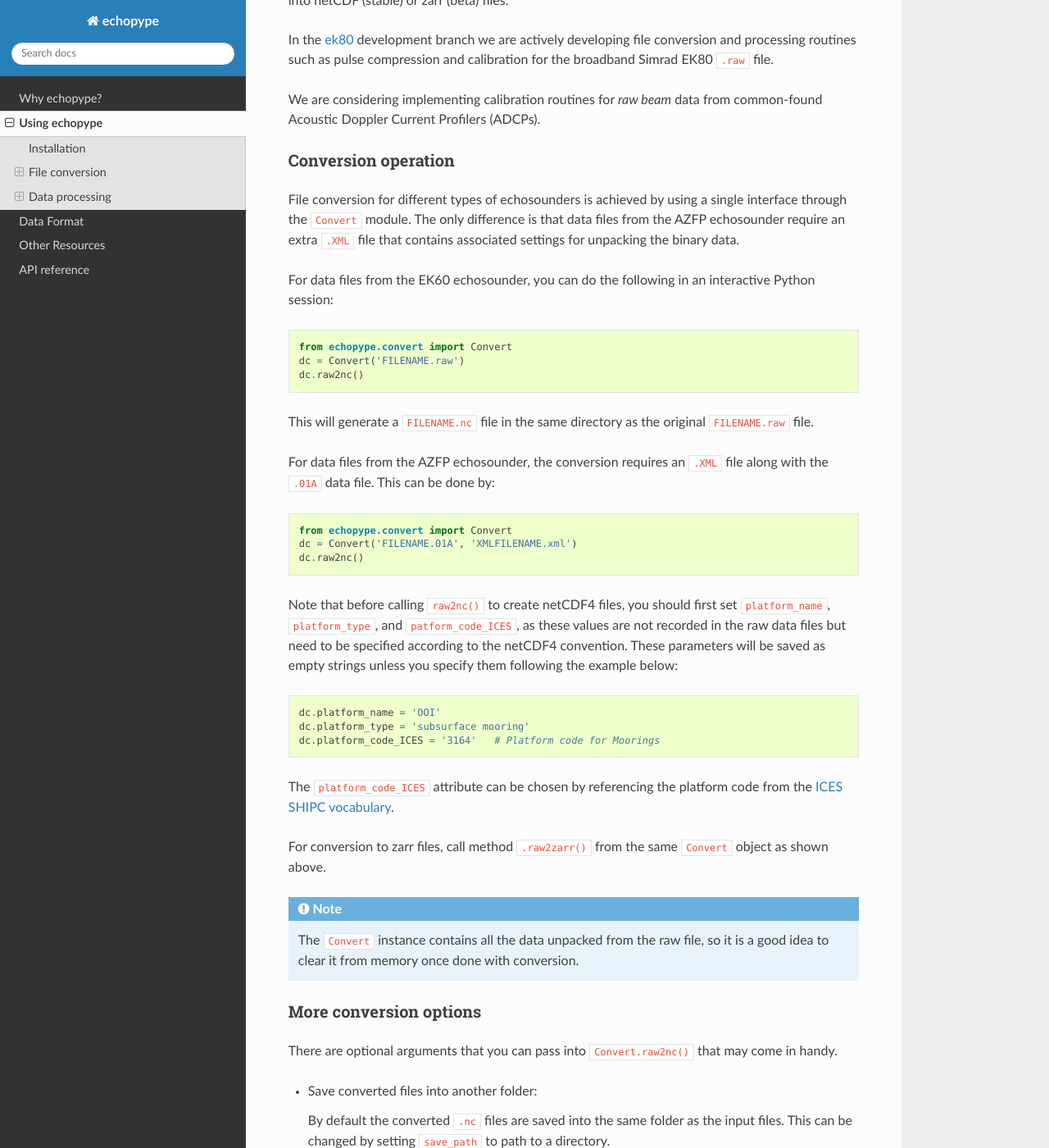
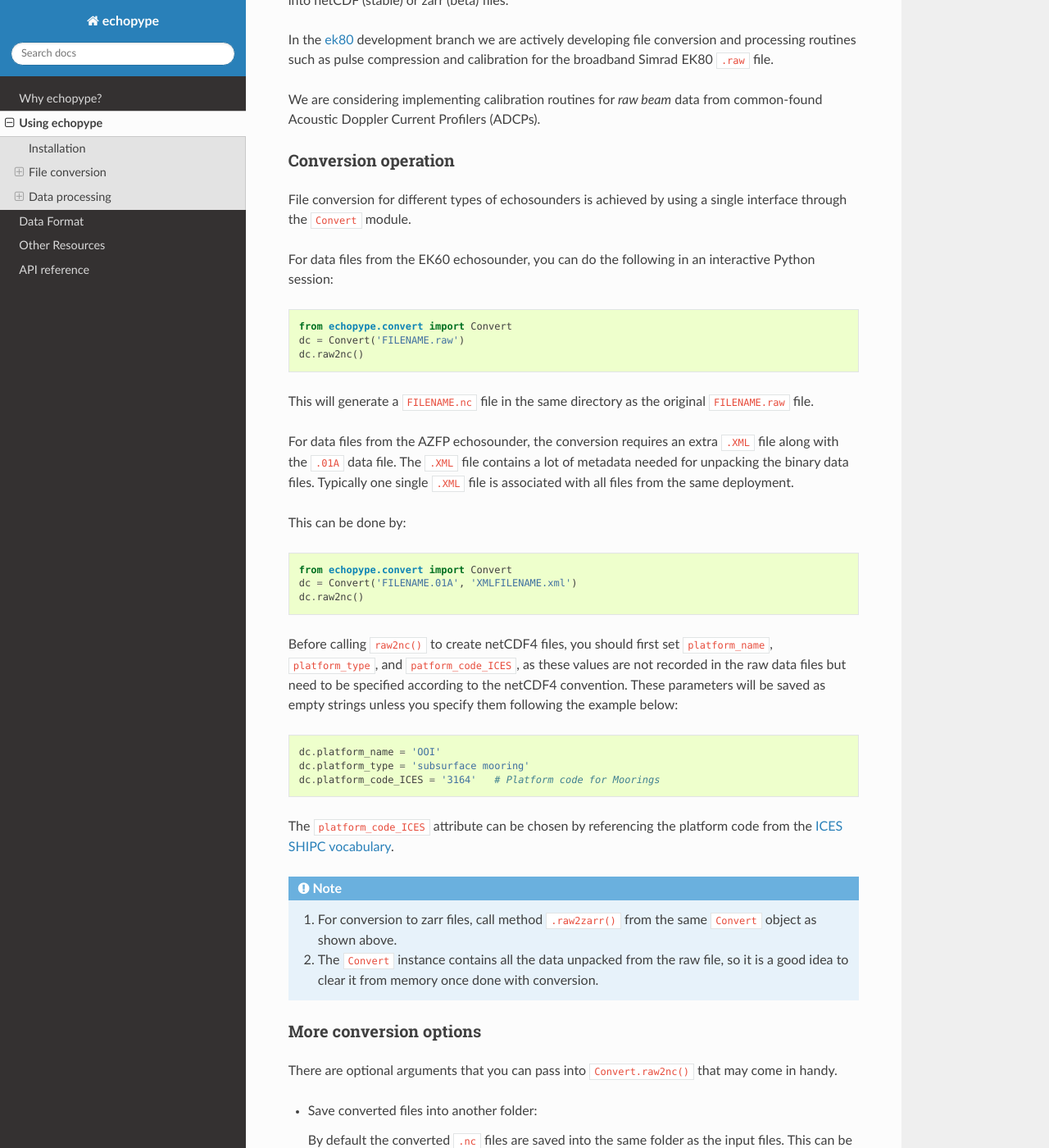
Before and after one commit to leewujung/echopype-lfs-test, a Sphinx documentation site: the page built from docs/source/usage.rst, in a window 1280 px wide and 1400 px high, scrolled down 925 px. Shown: the whole window at 82% size. Built offline with Sphinx 7.4.7 and the Read the Docs theme 2.0.0, drawn with Linux system fonts in a browser that asks for light colours.

Commit message:
update convert explanation

```diff
--- a/docs/source/usage.rst
+++ b/docs/source/usage.rst
@@ -59,8 +59,6 @@
 
 File conversion for different types of echosounders is achieved by
 using a single interface through the ``Convert`` module.
-The only difference is that data files from the AZFP echosounder require an
-extra ``.XML`` file that contains associated settings for unpacking the binary data.
 
 For data files from the EK60 echosounder, you can do
 the following in an interactive Python session:
@@ -75,7 +73,11 @@
 the original ``FILENAME.raw`` file.
 
 For data files from the AZFP echosounder, the conversion requires an
-``.XML`` file along with the ``.01A`` data file.
+extra ``.XML`` file along with the ``.01A`` data file. The ``.XML`` file
+contains a lot of metadata needed for unpacking the binary data files.
+Typically one single ``.XML`` file is associated with all files from the
+same deployment.
+
 This can be done by:
 
 .. code-block:: python
@@ -84,7 +86,7 @@
     dc = Convert('FILENAME.01A', 'XMLFILENAME.xml')
     dc.raw2nc()
 
-Note that before calling ``raw2nc()`` to create netCDF4 files,
+Before calling ``raw2nc()`` to create netCDF4 files,
 you should first set ``platform_name``, ``platform_type``, and
 ``patform_code_ICES``, as these values are not recorded in the raw data
 files but need to be specified according to the netCDF4 convention.
```
Also changed, not shown: other parts of docs/source/usage.rst (+7 -5 lines).
